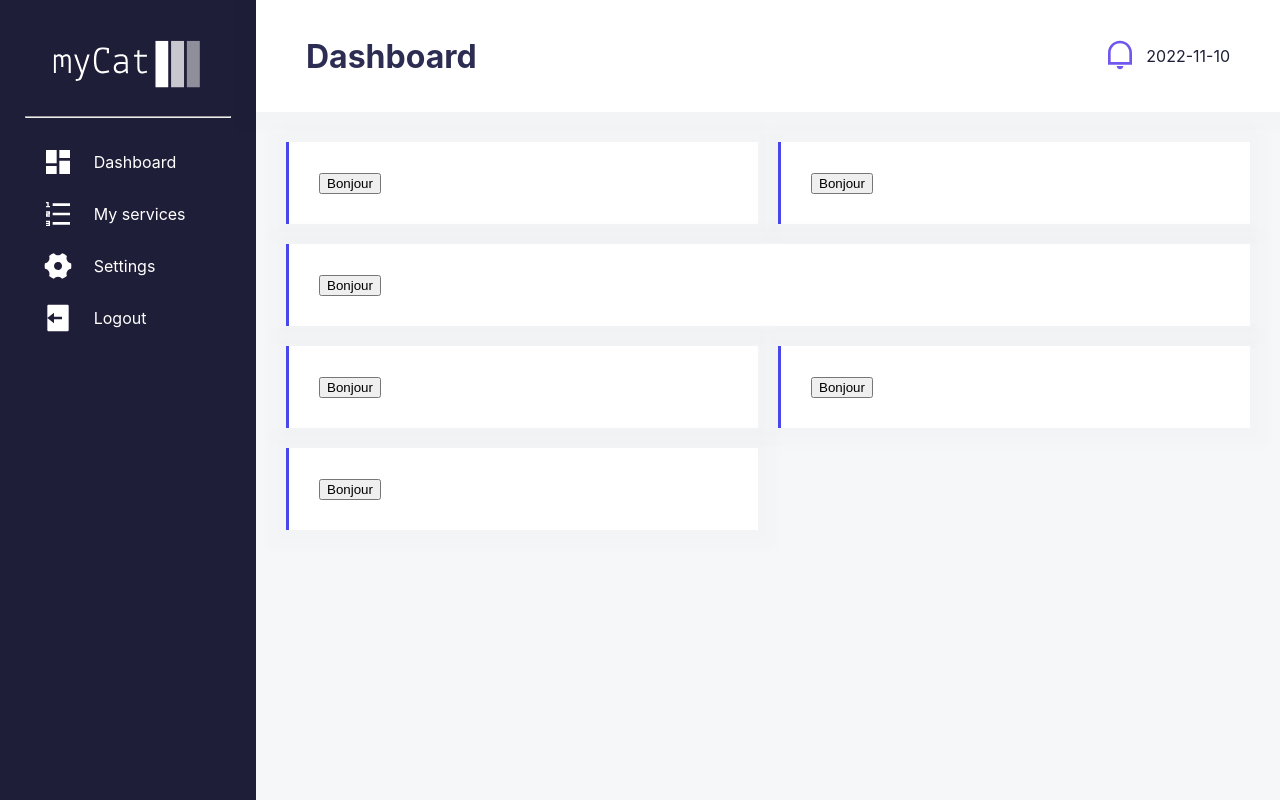
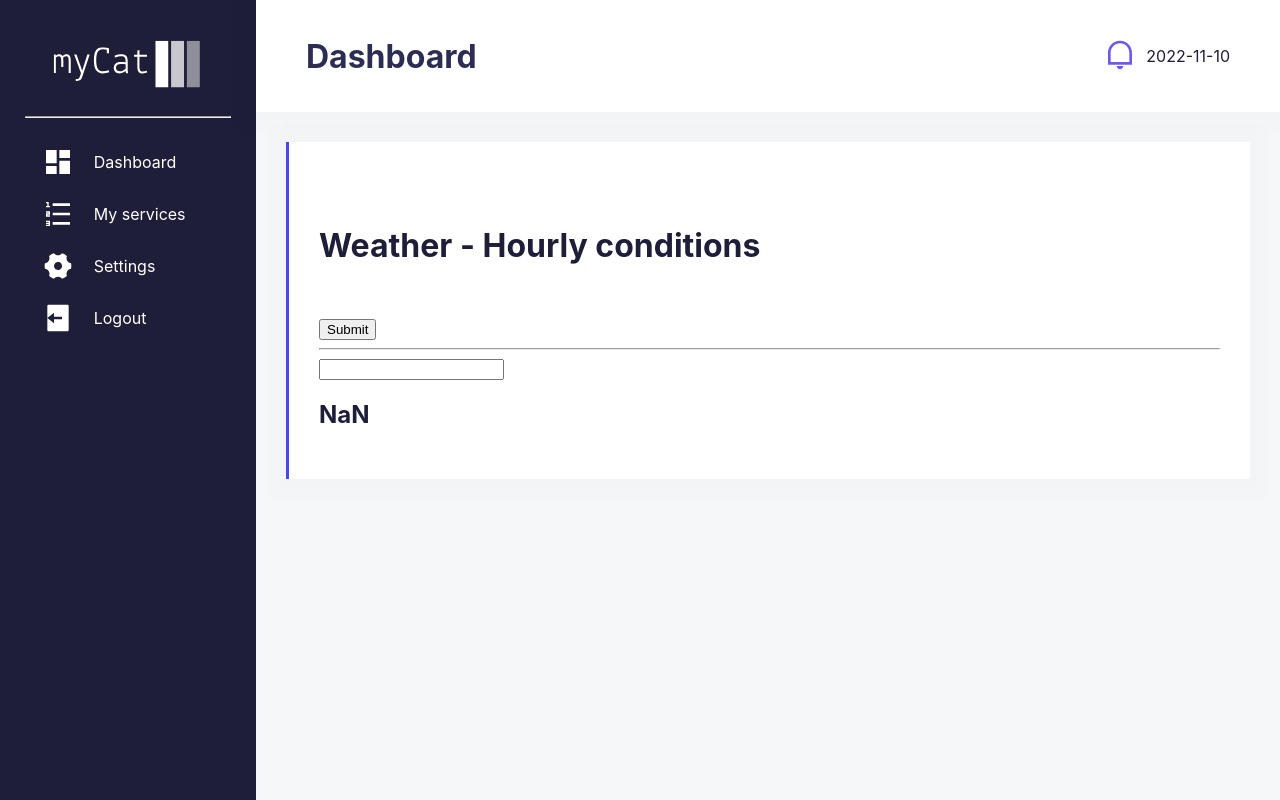
Before and after one commit to LeguyDany/dashboard-myCat, a React (Create React App) app in the folder front/: page /dashboard in a window 1280 px wide. Built offline with nearby package versions, Linux system fonts and the light colour scheme.

Commit message:
Back Weather Setup 1

```diff
--- a/front/package.json
+++ b/front/package.json
@@ -10,6 +10,7 @@
     "@types/node": "^16.18.3",
     "@types/react": "^18.0.24",
     "@types/react-dom": "^18.0.8",
+    "axios": "^1.1.3",
     "react": "^18.2.0",
     "react-dom": "^18.2.0",
     "react-router-dom": "^6.4.3",
--- a/front/src/dashboard.tsx
+++ b/front/src/dashboard.tsx
@@ -6,18 +6,11 @@ import {SideNav, Header} from './navigation';
 import './dashboard.css';
 
 // ------------------------------------- Widgets -------------------------------------
-// import {} from './widgets/weather';
+import {WeatherWidget} from './widgets/weather';
 
 
 
 // ============================================= Components =============================================
-// ------------------------------------- Test -------------------------------------
-const Clock = () => {
-    return(
-        <input type="button" value="Bonjour"/>
-    )
-}
-
 // ------------------------------------- Widget building -------------------------------------
 interface widgetType {
     widgetType:string,
@@ -42,12 +35,7 @@ export function ComposeDashboard(){
             <section className="content">
                 <Header page={page}/>
                 <article>
-                    <WidgetTest widgetType="widget1" Widget={<Clock/>}/>
-                    <WidgetTest widgetType="widget1" Widget={<Clock/>}/>
-                    <WidgetTest widgetType="widget2" Widget={<Clock/>}/>
-                    <WidgetTest widgetType="widget1" Widget={<Clock/>}/>
-                    <WidgetTest widgetType="widget1" Widget={<Clock/>}/>
-                    <WidgetTest widgetType="widget1" Widget={<Clock/>}/>
+                    <WidgetTest widgetType="widget2" Widget={<WeatherWidget/>}/>
                 </article>
             </section>
         </>
--- a/front/src/widgets/weather.tsx
+++ b/front/src/widgets/weather.tsx
@@ -2,10 +2,11 @@
 // ============================================= Imports =============================================
 // ------------------------------------- General -------------------------------------
 import React, { FunctionComponent as FC, useEffect, useState } from 'react';
+import axios from 'axios';
 import './weather.css';
-import iconCloudy from './assets/icons/cloudy.svg';
-import iconRainy from './assets/icons/rainy.svg';
-import iconSunny from './assets/icons/sunny.svg';
+import iconCloudy from '../assets/icons/cloudy.svg';
+import iconRainy from '../assets/icons/rainy.svg';
+import iconSunny from '../assets/icons/sunny.svg';
 
 // ============================================= Components =============================================
 // ------------------------------------- Interfaces -------------------------------------
@@ -18,7 +19,7 @@ interface mapType{
 
 // ------------------------------------- Child -------------------------------------
 function HourlyWeather({hour, temp, cloud, rain}:mapType) {
-    /!* Child component used to display the weather at a precise hour. *!/
+    /* Child component used to display the weather at a precise hour. */
 
     const checkWeather = (weather:mapType) => {
         if(weather.rain > .5) {return iconRainy;}
@@ -37,7 +38,7 @@ function HourlyWeather({hour, temp, cloud, rain}:mapType) {
 
 // ------------------------------------- Main component -------------------------------------
 export function WeatherWidget () {
-    /!* Builds the widget for the weather. *!/
+    /* Builds the widget for the weather. */
     const [averageTemp, setAverageTemp] = useState<number>();
     const [hourlyWeather, setHourlyWeather] = useState<mapType[]>([]);
 
@@ -47,6 +48,14 @@ export function WeatherWidget () {
             sum += element.temp;
         })
         return sum / list.length;
+    }
+
+
+    const checkAPI = async ({e}:any) => {
+        // e.preventDefault();
+
+        const res = await axios.get("http://localhost:8080/api/weather/post");
+        console.log(res.data);
     }
 
     useEffect(() => {
@@ -59,6 +68,7 @@ export function WeatherWidget () {
     return(
         <section className="weatherWidget">
             <h1>Weather - Hourly conditions</h1>
+            <input type="submit" onClick={(e) => checkAPI(e)}/>
             <hr/>
             <input type="text" className="weatherLocation"/>
             <h2>{averageTemp}</h2>
```
Also changed, not shown: 2 other files (tests, documents, lock files or other folders).
